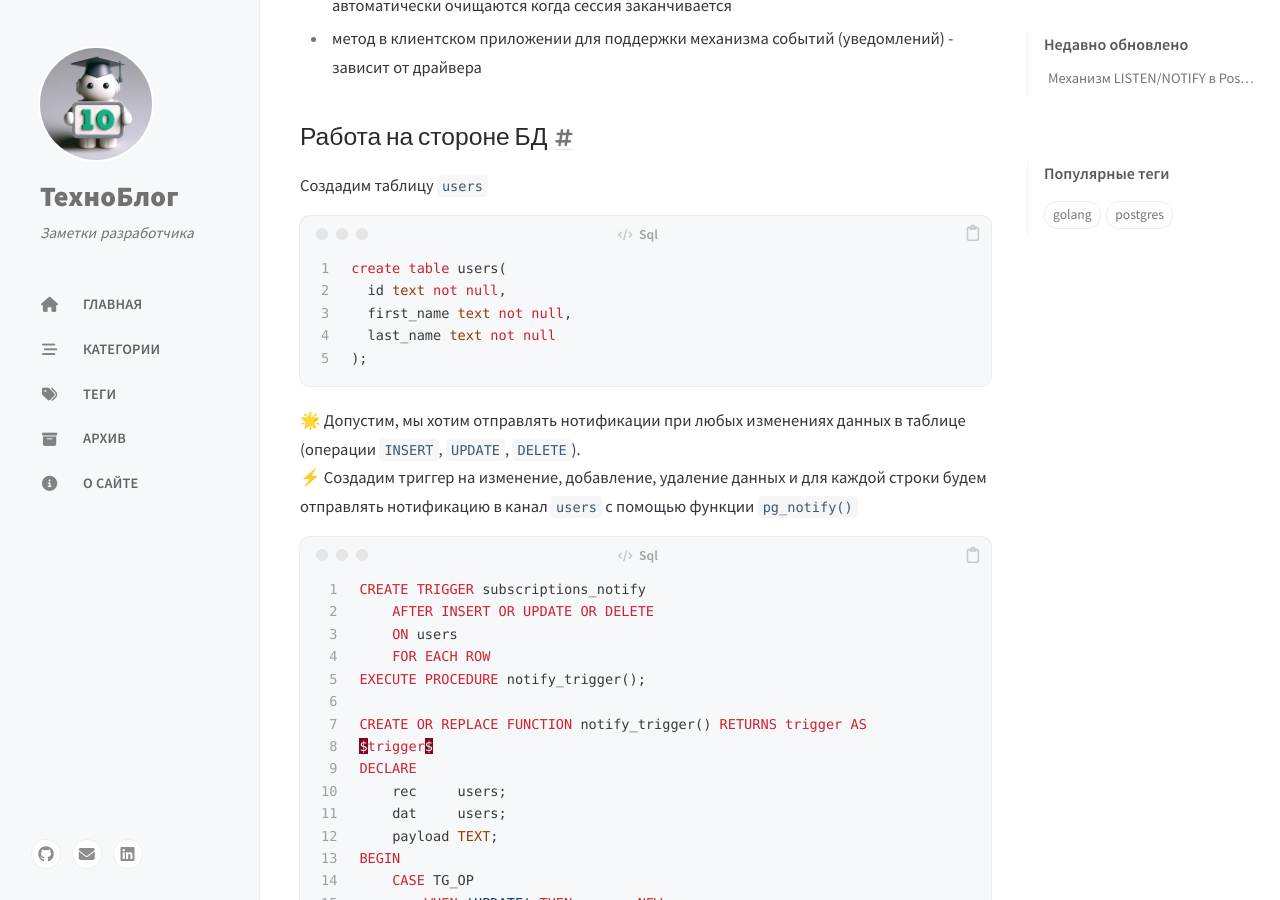
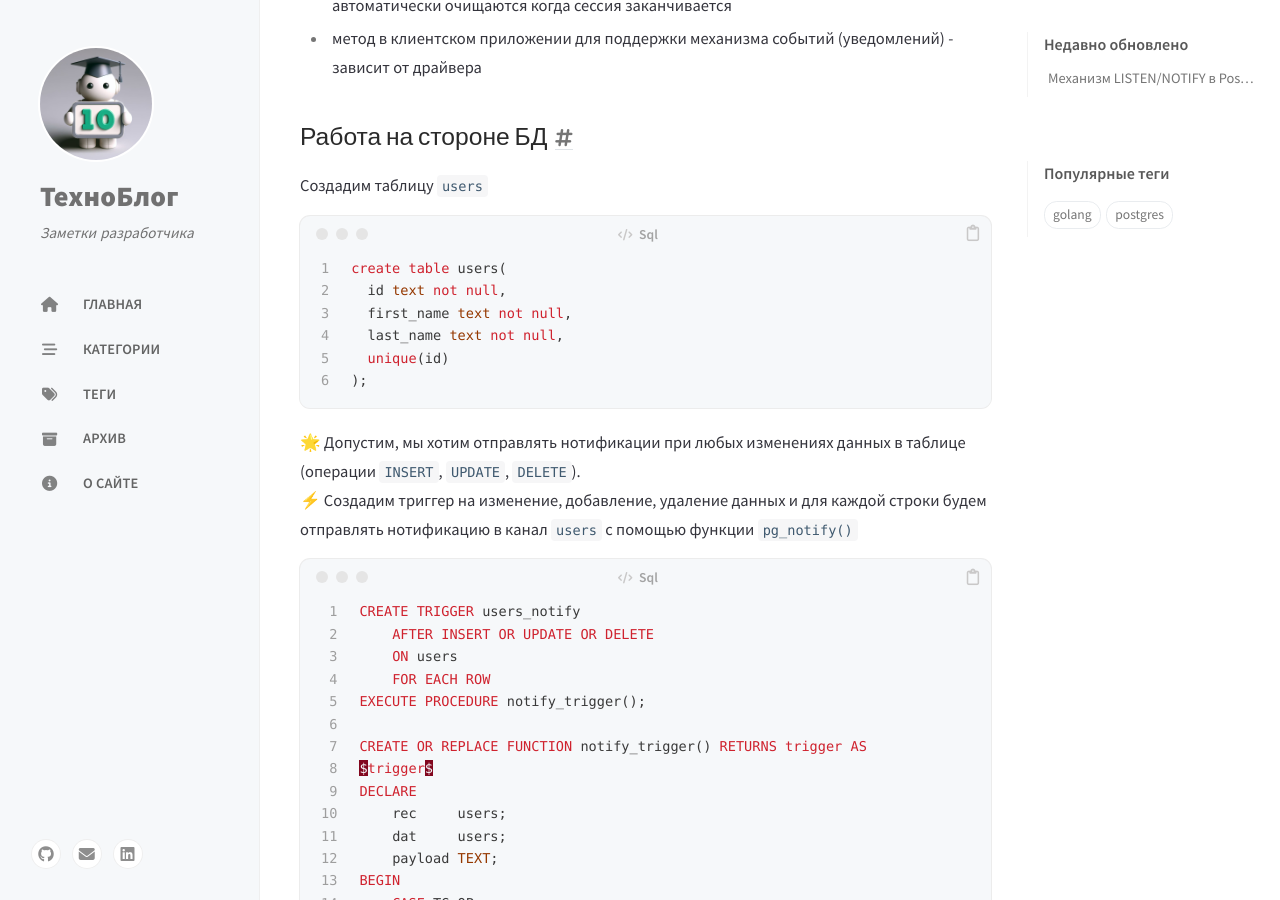
Before and after one commit to KarineAyrs/KarineAyrs.github.io, a Jekyll site: the page built from _posts/2024-02-13-listen-notify.md, in a window 1280 px wide and 900 px high, scrolled down 1825 px. Built offline with Jekyll 4.4.1, drawn with Linux system fonts in a browser that asks for light colours; cached includes are drawn as plain includes; comment, search, counter and statistics services are not loaded.

Commit message:
fix typos

````diff
--- a/_posts/2024-02-13-listen-notify.md
+++ b/_posts/2024-02-13-listen-notify.md
@@ -51,14 +51,15 @@ image: assets/img/pg-go-handshake.png
 create table users(
   id text not null,
   first_name text not null,
-  last_name text not null
+  last_name text not null,
+  unique(id)
 );
 ```
 🌟 Допустим, мы хотим отправлять нотификации при любых изменениях данных в таблице (операции `INSERT`, `UPDATE`, `DELETE`). <br>
 ⚡ Создадим триггер на изменение, добавление, удаление данных и для каждой строки будем отправлять нотификацию в
 канал `users` c помощью функции `pg_notify()`
 ```sql
-CREATE TRIGGER subscriptions_notify
+CREATE TRIGGER users_notify
     AFTER INSERT OR UPDATE OR DELETE
     ON users
     FOR EACH ROW
````
